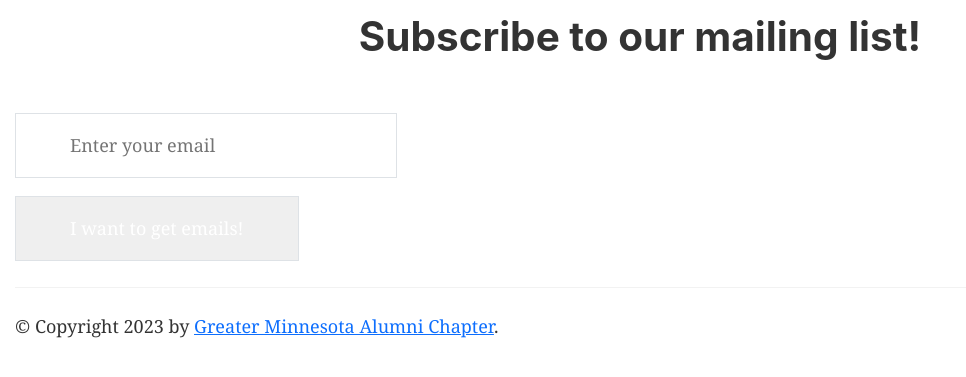
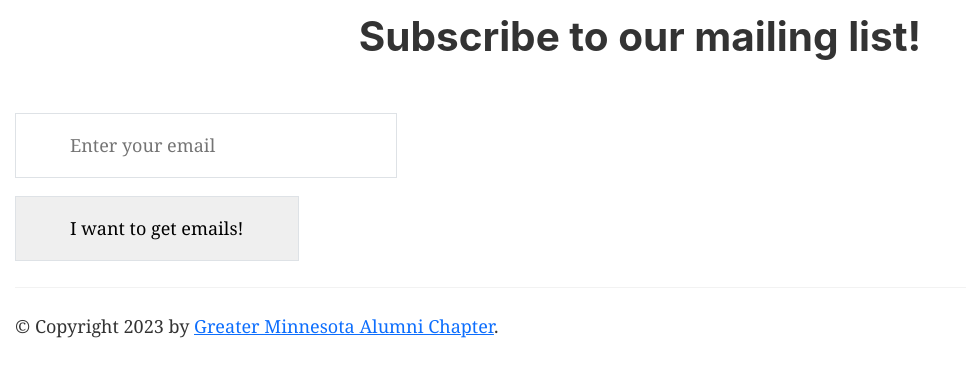
Before and after one commit to mnsigs/l3-web-main-site, a Flask app: page /contact in a window 1280 px wide. Shown: the part 87-464 px from the top of the page, without its empty margins (0-966 px from the left). Run offline with Flask 2, Linux system fonts and the light colour scheme.

Commit message:
updated button format

```diff
--- a/app/templates/pages/contact.html
+++ b/app/templates/pages/contact.html
@@ -6,11 +6,8 @@
     <form class="mt-8 sm:flex"><input type="email" aria-label="Email address"
             class="appearance-none w-full sm:max-w-xs px-5 py-3 border border-gray-400 leading-snug rounded-md text-gray-900 bg-white placeholder-gray-600 focus:outline-none focus:shadow-outline focus:border-blue-300 transition duration-150 ease-in-out"
             placeholder="Enter your email" required="">
-        <div class="mt-3 sm:mt-0 sm:ml-3 sm:flex-shrink-0"><button
-                class="inline-block px-5 py-3 font-medium leading-snug border border-transparent text-base rounded-md text-white bg-blue-700 hover:bg-blue-600 focus:outline-none focus:shadow-outline transition duration-150 ease-in-out">I
-                want to get emails!</button></div>
-        <div data-lastpass-icon-root="true"
-            style="position: relative !important; height: 0px !important; width: 0px !important; float: left !important;">
+        <div class="mt-3 sm:mt-0 sm:ml-3 sm:flex-shrink-0">
+            <button class="inline-block px-5 py-3 font-medium leading-snug border border-transparent text-base rounded-md focus:outline-none focus:shadow-outline transition duration-150 ease-in-out">I want to get emails!</button>
         </div>
     </form>
 </div>
```
